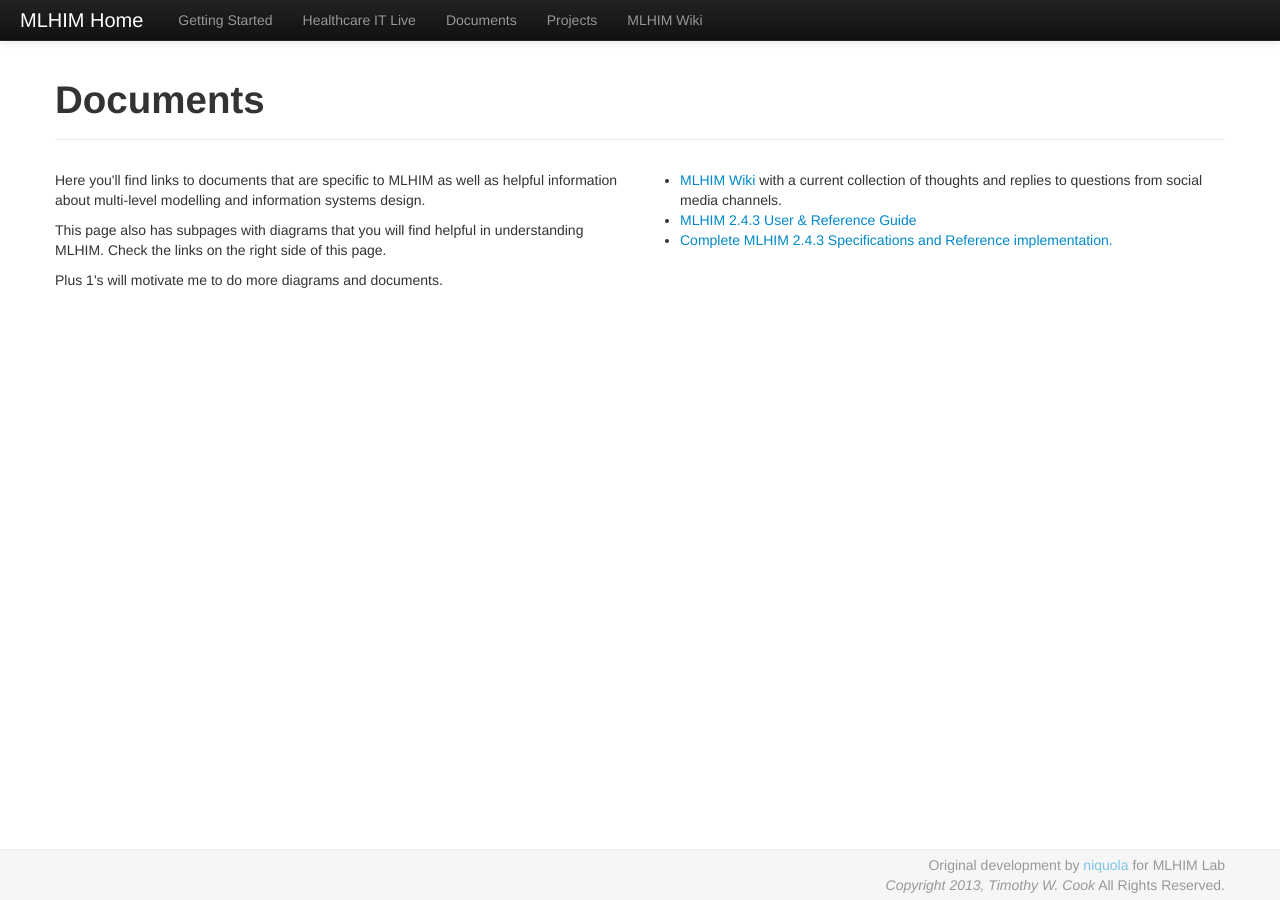
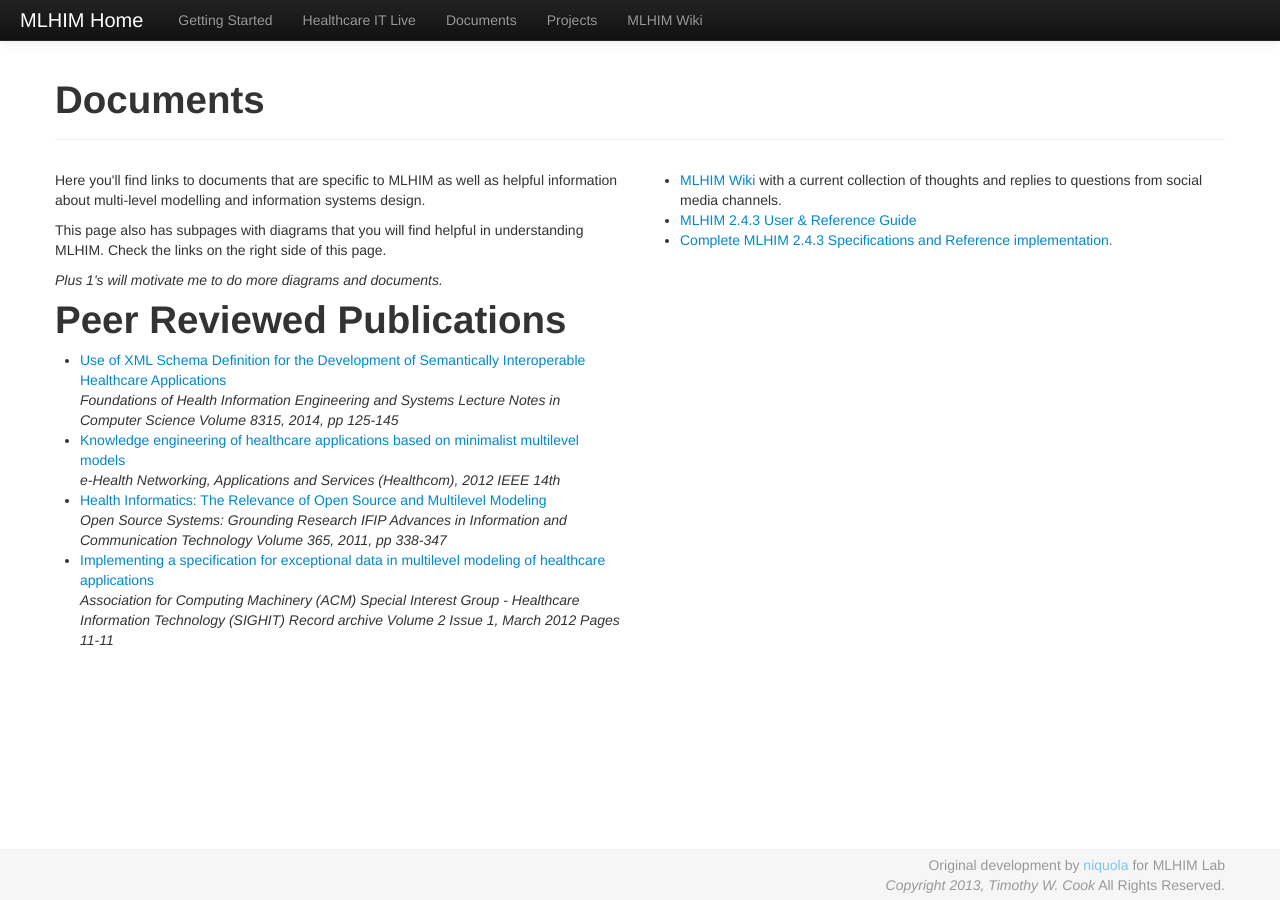
Before and after one commit to leanderdulac/mlhim.github.io, a Jekyll site: the page built from documents.html, in a window 1280 px wide. Built offline with Jekyll 4.4.1, drawn with Linux system fonts in a browser that asks for light colours; comment, search, counter and statistics services are not loaded.

Commit message:
Added peer reviewed publications.

```diff
--- a/documents.html
+++ b/documents.html
@@ -19,7 +19,22 @@
       </p>
 
       <p>
-      Plus 1's will motivate me to do more diagrams and documents.
+      <i>Plus 1's will motivate me to do more diagrams and documents.</i>
+      </p>
+      <p>
+      <h1>Peer Reviewed Publications</h1>
+
+      <ul>
+
+        <li><a href="http://link.springer.com/chapter/10.1007/978-3-642-53956-5_9" target="_blank">Use of XML Schema Definition for the Development of Semantically Interoperable Healthcare Applications</a><br />
+        <i>Foundations of Health Information Engineering and Systems Lecture Notes in Computer Science Volume 8315, 2014, pp 125-145</i></li>
+        <li><a href="http://ieeexplore.ieee.org/xpl/articleDetails.jsp?arnumber=6379454" target="_blank">Knowledge engineering of healthcare applications based on minimalist multilevel models</a><br />
+        <i>e-Health Networking, Applications and Services (Healthcom), 2012 IEEE 14th </i></li>
+        <li><a href="http://link.springer.com/chapter/10.1007%2F978-3-642-24418-6_29" target="_blank">Health Informatics: The Relevance of Open Source and Multilevel Modeling</a><br />
+        <i>Open Source Systems: Grounding Research IFIP Advances in Information and Communication Technology Volume 365, 2011, pp 338-347</i></li>
+        <li><a href="http://dl.acm.org/citation.cfm?id=2180803" target="_blank">Implementing a specification for exceptional data in multilevel modeling of healthcare applications</a><br />
+        <i>Association for Computing Machinery (ACM) Special Interest Group - Healthcare Information Technology (SIGHIT) Record archive Volume 2 Issue 1, March 2012 Pages 11-11 </i></li>
+      </ul>
       </p>
     </div>
     <div class="span6">
```
